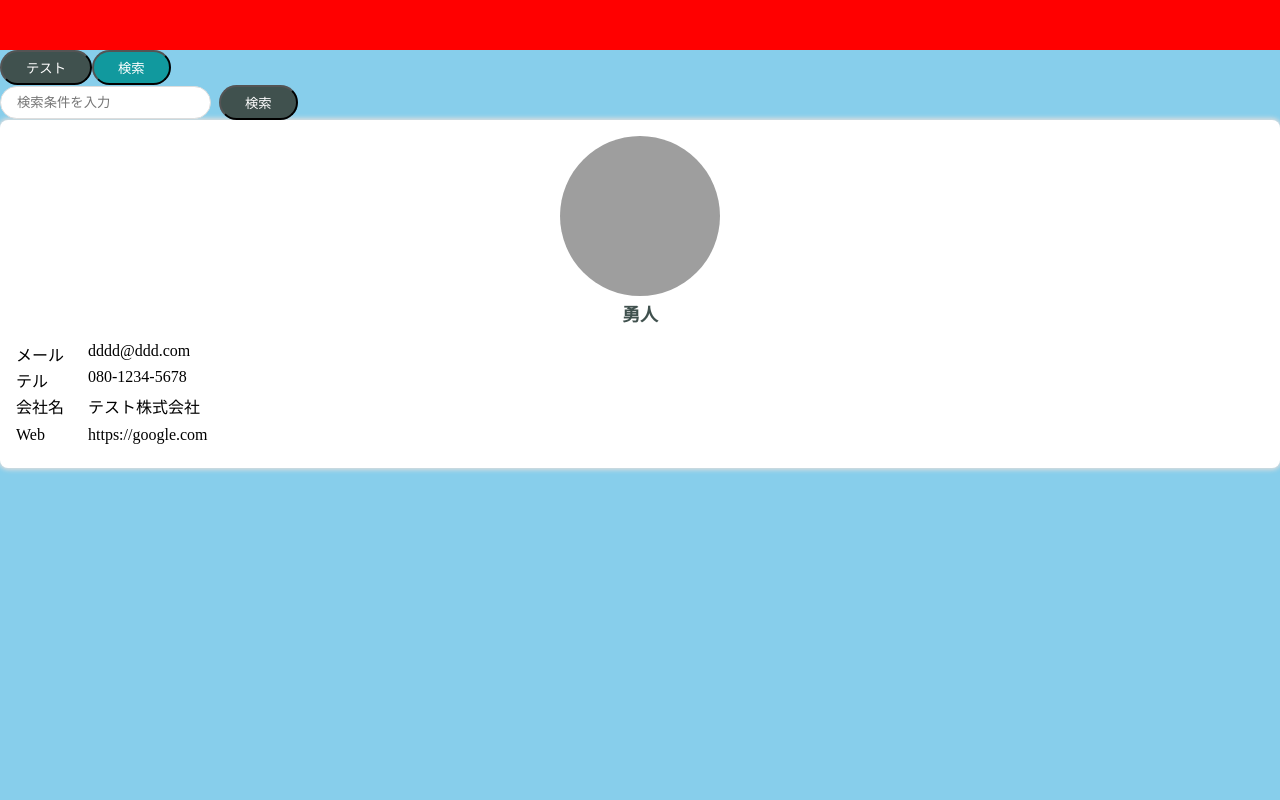
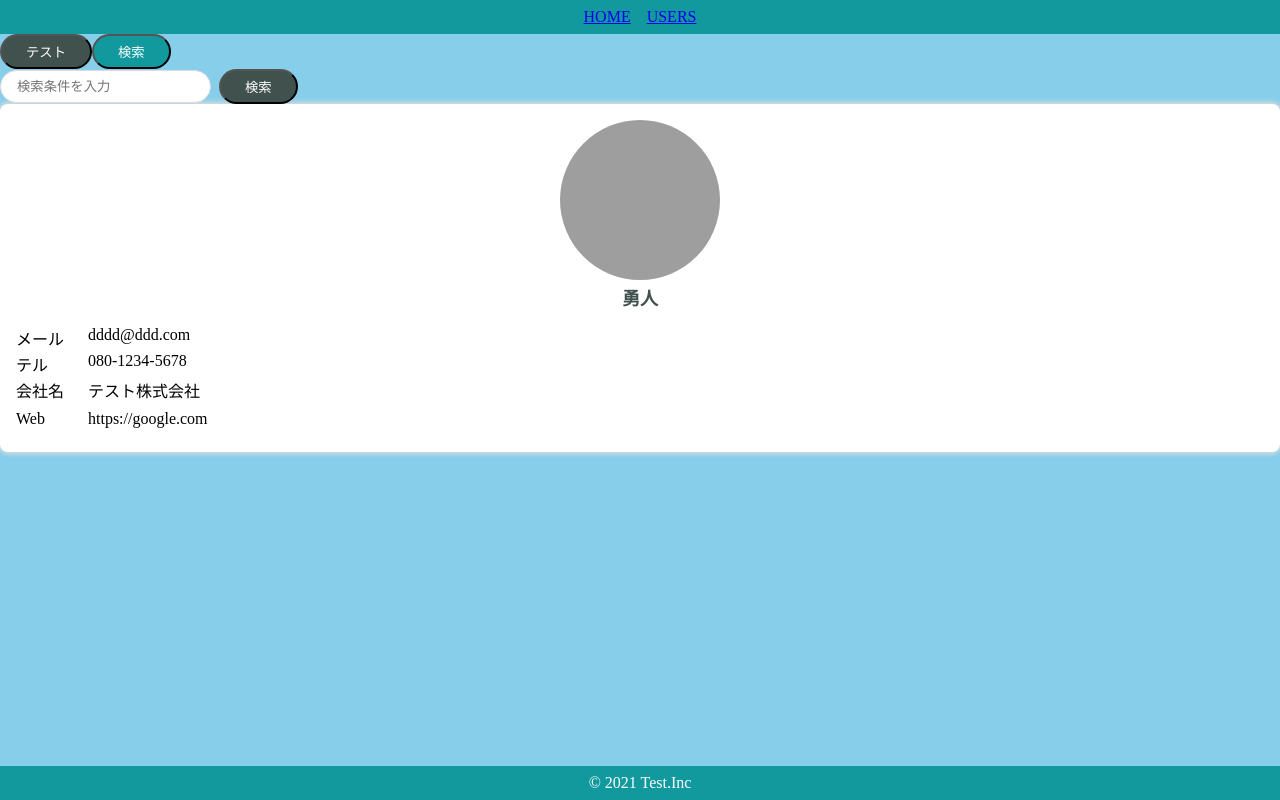
Before and after one commit to hayato-lang/atmic-design, a React (Create React App) app: page / in a window 1280 px wide. Built offline with nearby package versions, Linux system fonts and the light colour scheme; grey boxes are pictures that could not be loaded.

Commit message:
Templateの作成

```diff
--- a/src/App.js
+++ b/src/App.js
@@ -1,8 +1,9 @@
+import { BrowserRouter } from "react-router-dom";
 import { PrimaryButton } from "./components/atoms/button/PrimaryButton";
 import { SeconderyButton } from "./components/atoms/button/SeconderyButton";
 import { SearchInput } from "./components/molcules/SearchInput";
 import { UserCard } from "./components/organism/UserCard";
-import { HeaderOnly } from "./components/templates/HeaderOnly";
+import { DefaultLayout } from "./components/templates/DefaultLayout";
 import "./styles.css";
 
 const user = {
@@ -18,12 +19,14 @@ const user = {
 
 export default function App() {
   return (
-    <HeaderOnly>
-      <PrimaryButton>テスト</PrimaryButton>
-      <SeconderyButton>検索</SeconderyButton>
-      <br />
-      <SearchInput />
-      <UserCard user={user} />
-    </HeaderOnly>
+    <BrowserRouter>
+      <DefaultLayout>
+        <PrimaryButton>テスト</PrimaryButton>
+        <SeconderyButton>検索</SeconderyButton>
+        <br />
+        <SearchInput />
+        <UserCard user={user} />
+      </DefaultLayout>
+    </BrowserRouter>
   );
 }
--- /dev/null
+++ b/src/components/atoms/layout/Footer.jsx
@@ -0,0 +1,15 @@
+import styled from "styled-components";
+
+export const Footer = () => {
+  return <SFooter>&copy; 2021 Test.Inc</SFooter>;
+};
+
+const SFooter = styled.footer`
+  background-color: #11999e;
+  color: #fff;
+  text-align: center;
+  padding: 8px 0;
+  position: fixed;
+  bottom: 0;
+  width: 100%;
+`;
--- a/src/components/atoms/layout/Header.jsx
+++ b/src/components/atoms/layout/Header.jsx
@@ -1 +1,22 @@
-export const Header = () => {};
+import { Link } from "react-router-dom";
+import styled from "styled-components";
+
+export const Header = () => {
+  return (
+    <SHeader>
+      <SLink to="/">HOME</SLink>
+      <SLink to="/">USERS</SLink>
+    </SHeader>
+  );
+};
+
+const SHeader = styled.header`
+  background-color: #11999e;
+  color: #fff;
+  text-align: center;
+  padding: 8px 0;
+`;
+
+const SLink = styled(Link)`
+  margin: 0 8px;
+`;
--- a/src/components/templates/DefaultLayout.jsx
+++ b/src/components/templates/DefaultLayout.jsx
@@ -0,0 +1,13 @@
+import { Footer } from "../atoms/layout/Footer";
+import { Header } from "../atoms/layout/Header";
+
+export const DefaultLayout = (props) => {
+  const { children } = props;
+  return (
+    <>
+      <Header />
+      {children}
+      <Footer />
+    </>
+  );
+};
--- a/src/components/templates/HeaderOnly.jsx
+++ b/src/components/templates/HeaderOnly.jsx
@@ -1,8 +1,10 @@
+import { Header } from "../atoms/layout/Header";
+
 export const HeaderOnly = (props) => {
   const { children } = props;
   return (
     <>
-      <div style={{ height: "50px", backgroundColor: "red" }}></div>
+      <Header />
       {children}
     </>
   );
--- a/src/styles.css
+++ b/src/styles.css
@@ -1,4 +1,5 @@
 body {
   background-color: skyblue;
   margin: 0;
+  min-height: 100%;
 }
```
